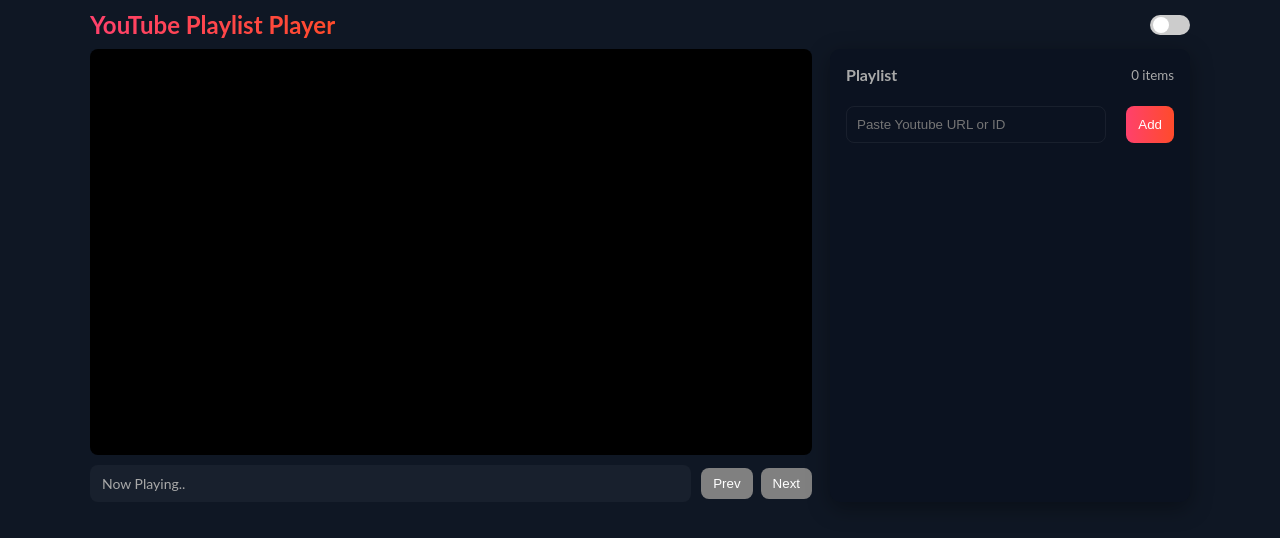
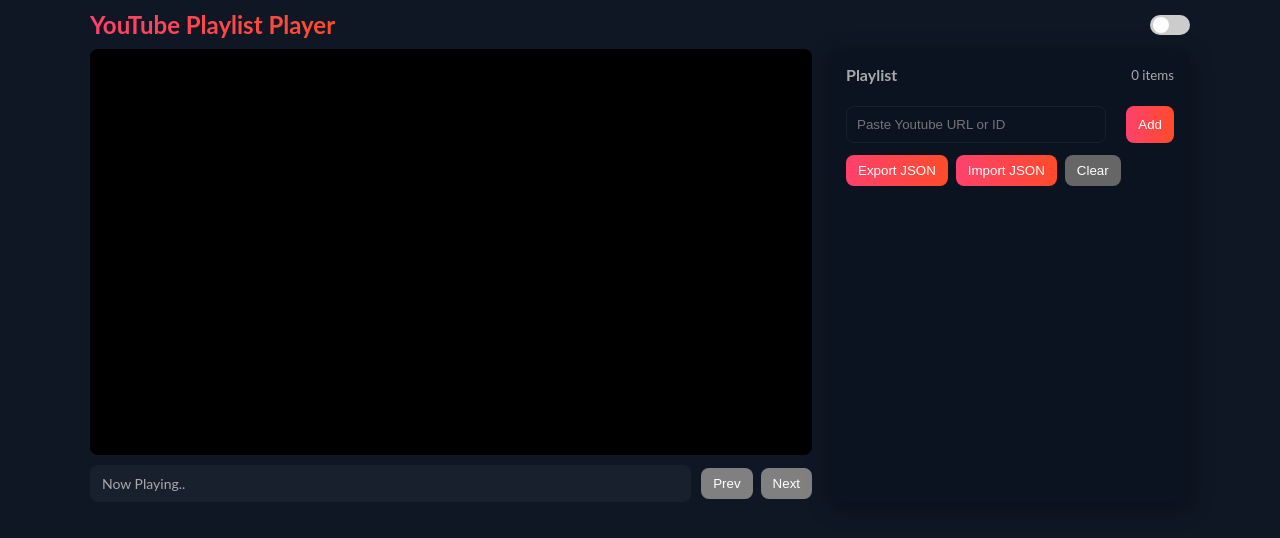
Before and after one commit to venkatyashwanth/yt_player, a Next.js app: page / in a window 1280 px wide. Shown: the top 538 px of the page. Built offline with nearby package versions, Linux system fonts and the light colour scheme.

Commit message:
included export and import

```diff
--- a/src/components/Playlist/Playlist.jsx
+++ b/src/components/Playlist/Playlist.jsx
@@ -54,14 +54,12 @@
         {list.map((video, i) => (
           <div key={video.id} className={styles.playlistItem}>
             <div className={styles.num}>{i + 1}</div>
-
             <div className={styles.thumb}>
               <img
                 src={`https://img.youtube.com/vi/${video.id}/hqdefault.jpg`}
                 alt={video.title}
               />
             </div>
-
             <div className={styles.info}>
               <div className={styles.title}>{video.title}</div>
               <div className={styles.meta}>{video.id}</div>
@@ -73,14 +71,8 @@
                 onClick={(e) => {
                   e.stopPropagation();
                   onTogglePlay(i);
-                  // console.log(isPlaying)
                 }}
               >
-                {/* {i === currentIndex && isPlaying ? (
-                  <PauseIcon />
-                ) : (
-                  <PlayIcon />
-                )} */}
                 {i === currentIndex && isPlaying ? (
                   <PauseIcon />
                 ) : (
@@ -110,7 +102,7 @@
           onChange={(e) => setUrl(e.target.value)}
           placeholder="Paste Youtube URL or ID"
           onKeyDown={(e) => {
-            if(e.key === "Enter"){
+            if (e.key === "Enter") {
               e.preventDefault();
               addVideo();
             }
@@ -120,6 +112,12 @@
           {isAdding ? "Adding..." : "Add"}
         </button>
       </div>
+      <div className={styles.footerActions}>
+        <button className="btn">Export JSON</button>
+        <button className="btn">Import JSON</button>
+        <input type="file" id="importfile" accept=".json" className={styles.fileInput} />
+        <button className="btn" style={{background: "#666"}}>Clear</button>
+      </div>
     </div>
   );
 }
--- a/src/components/Playlist/Playlist.module.scss
+++ b/src/components/Playlist/Playlist.module.scss
@@ -125,13 +125,24 @@
         gap: 20px;
         margin-top: 12px;
 
-        input{
+        input {
             flex: 1;
             padding: 10px;
             border-radius: 8px;
             border: 1px solid var(--input-border);
             background: transparent;
             color: var(--primary-clr);
+        }
+    }
+
+    .footerActions {
+        display: flex;
+        gap: 8px;
+        margin-top: 12px;
+        flex-wrap: wrap;
+
+        .fileInput {
+            display: none;
         }
     }
 }
```
